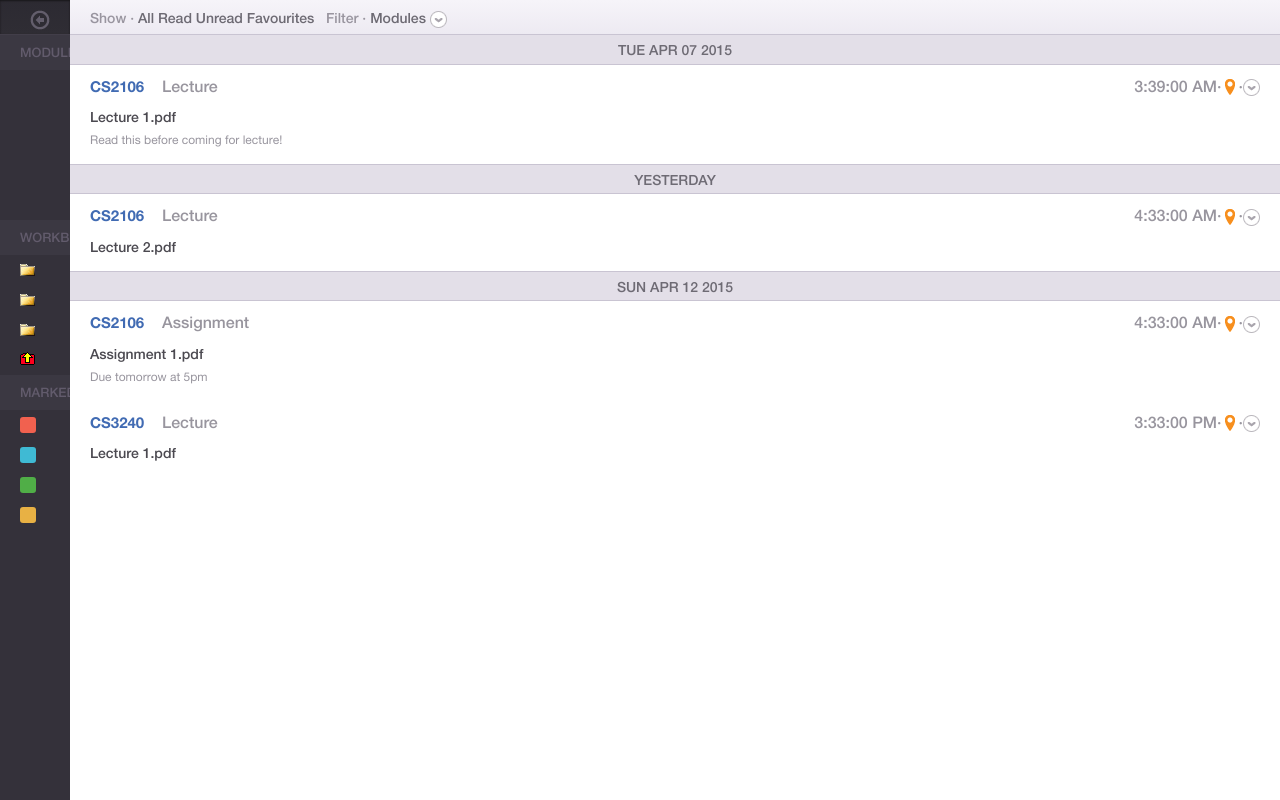
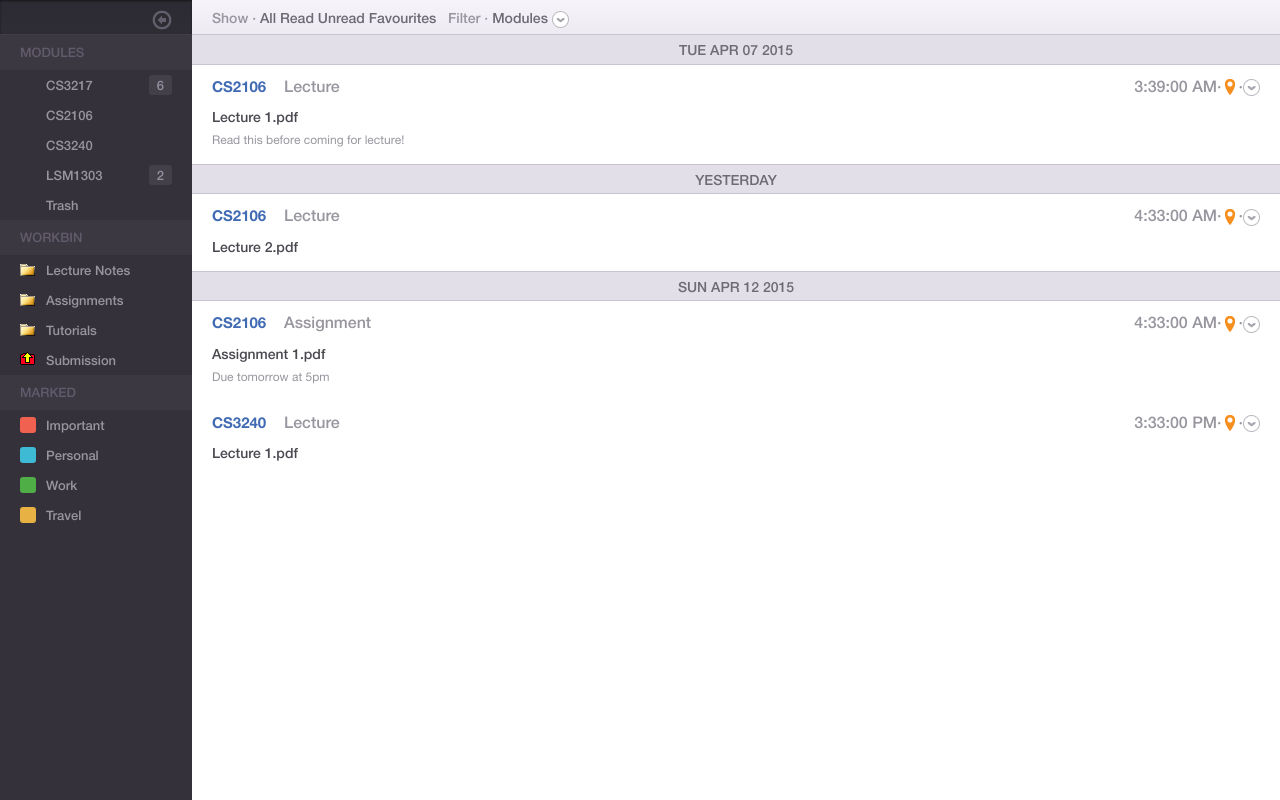
Before and after one commit to jellingwei/IVLE-Revamp, a plain HTML site: page src/workbin.html in a window 1280 px wide. Drawn offline with nearby package versions, Linux system fonts and the light colour scheme.

Commit message:
Fixed wrong dimension of sidebar upon loading

```diff
--- a/src/workbin.html
+++ b/src/workbin.html
@@ -27,7 +27,7 @@
 <body>
 
     <div class="container">
-        <aside class="menu" style="width: 70px;">
+        <aside class="menu">
             <div class="min-max">
                 <div class="row">
                     <img src="img/close-menu.png" class="close-menu" alt="Close Menu"/>
```
